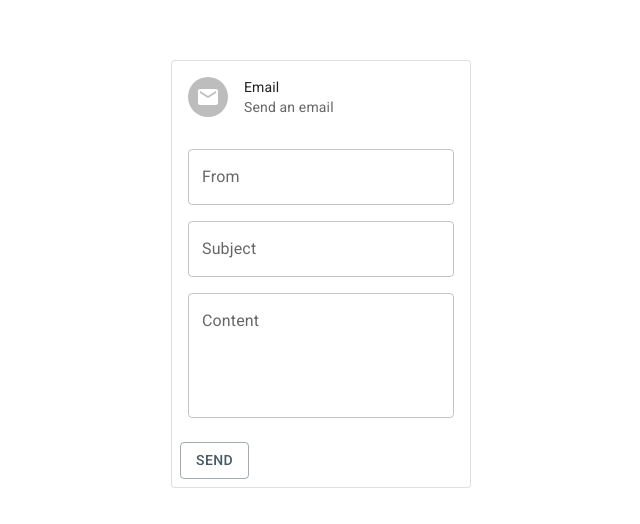
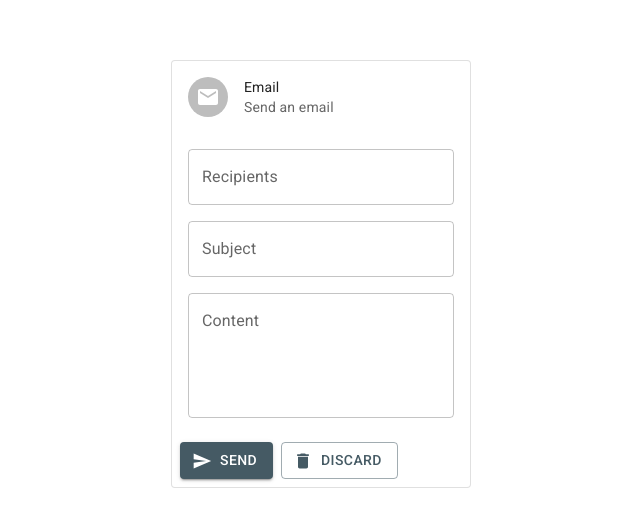
Before and after one commit to nicklasfrahm/showcases, a React (Create React App) app in the folder web/: page /email-sender in a window 1280 px wide. Shown: the part 118-642 px from the top of the page, without its empty margins (319-959 px from the left). Built offline with nearby package versions, Linux system fonts and the light colour scheme.

Commit message:
Improve email sending form

```diff
--- a/web/src/EmailSender/Home.jsx
+++ b/web/src/EmailSender/Home.jsx
@@ -1,23 +1,26 @@
 import React from "react";
+import Autocomplete from "@mui/material/Autocomplete";
 import Avatar from "@mui/material/Avatar";
 import Button from "@mui/material/Button";
 import Card from "@mui/material/Card";
 import CardActions from "@mui/material/CardActions";
 import CardContent from "@mui/material/CardContent";
 import CardHeader from "@mui/material/CardHeader";
+import Chip from "@mui/material/Chip";
 import Grid from "@mui/material/Grid";
 import TextField from "@mui/material/TextField";
 import { useTheme } from "@mui/material/styles";
-import { Mail } from "@mui/icons-material";
+import { Mail, Send, Delete } from "@mui/icons-material";
 
-const inputs = [
-  { label: "From" },
-  { label: "Subject" },
-  { label: "Content", multiline: true },
-];
+const inputs = [{ label: "Subject" }, { label: "Content", multiline: true }];
 
 const EmailSender = () => {
   const theme = useTheme();
+  const [recipients, setRecipients] = React.useState([]);
+
+  const onRecipients = (event, value) => {
+    setRecipients(value);
+  };
 
   return (
     <Grid
@@ -35,7 +38,7 @@ const EmailSender = () => {
           <CardHeader
             avatar={
               <Avatar>
-                <Mail />
+                <Mail variant="rounded" />
               </Avatar>
             }
             title="Email"
@@ -43,12 +46,37 @@ const EmailSender = () => {
           />
           <CardContent>
             <Grid container spacing={2}>
+              <Grid item xs={12}>
+                <Autocomplete
+                  multiple
+                  freeSolo
+                  id="recipients"
+                  options={[]}
+                  defaultValue={[]}
+                  onChange={onRecipients}
+                  renderTags={(value, getTagProps) =>
+                    value.map((option, index) => (
+                      <Chip
+                        variant="outlined"
+                        label={option}
+                        {...getTagProps({ index })}
+                      />
+                    ))
+                  }
+                  renderInput={(params) => (
+                    <TextField
+                      {...params}
+                      variant="outlined"
+                      label="Recipients"
+                    />
+                  )}
+                />
+              </Grid>
               {inputs.map((input) => (
                 <Grid item xs={12} key={input.label}>
                   <TextField
-                    name={input.label}
+                    name={input.label.toLowerCase()}
                     label={input.label}
-                    placeholder={input.label}
                     fullWidth
                     minRows={!!input.multiline ? 4 : 0}
                     multiline={!!input.multiline}
@@ -58,7 +86,12 @@ const EmailSender = () => {
             </Grid>
           </CardContent>
           <CardActions>
-            <Button variant="outlined">Send</Button>
+            <Button startIcon={<Send variant="rounded" />} variant="contained">
+              Send
+            </Button>
+            <Button startIcon={<Delete variant="rounded" />} variant="outlined">
+              Discard
+            </Button>
           </CardActions>
         </Card>
       </Grid>
```
